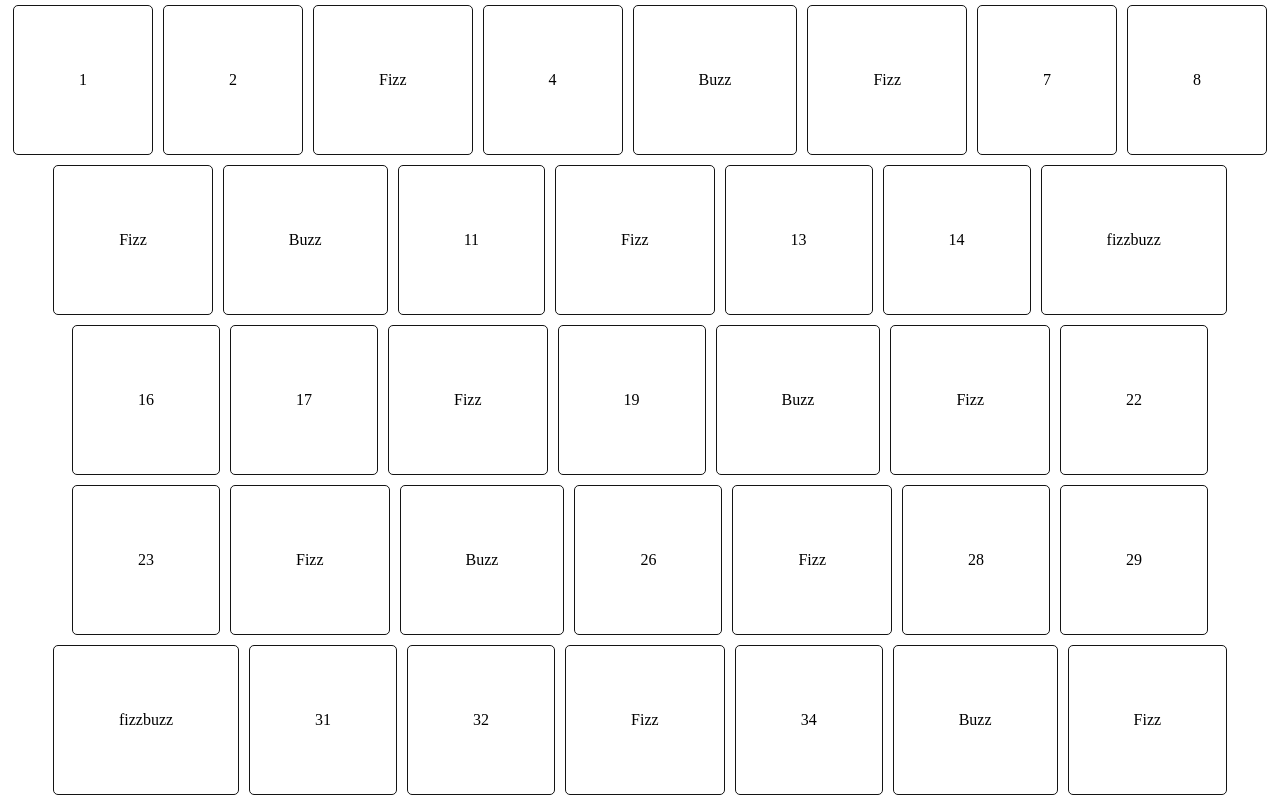
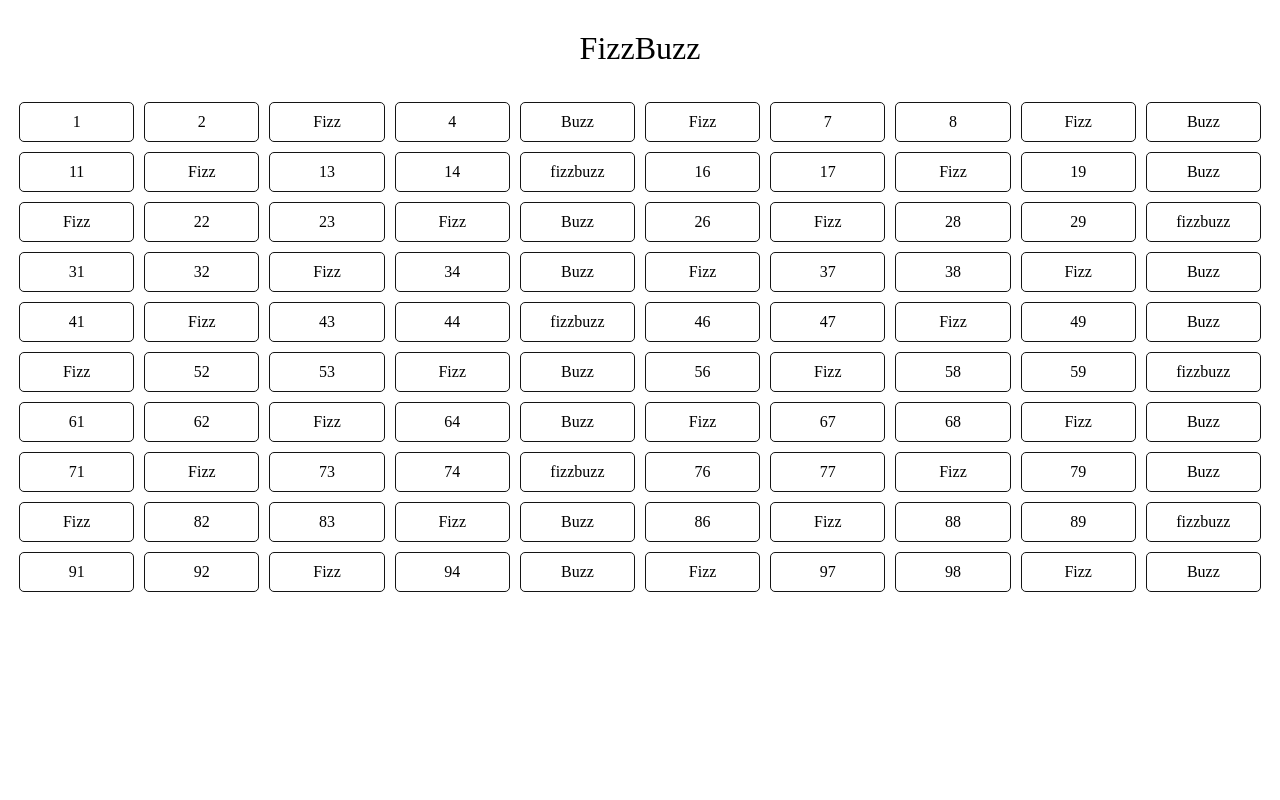
Before and after one commit to LivingtonMerello98/js-fizzbuzz, a plain HTML site: page index.html in a window 1280 px wide. Shown: the top 800 px of the page. Drawn offline with Linux system fonts and the light colour scheme.

Commit message:
[upd] Bonus 2 started

```diff
--- a/index.html
+++ b/index.html
@@ -7,6 +7,8 @@
     <title>FizzBuzz</title>
 </head>
 <body>
+    <!-- bonus2 -->
+    <div id="title"></div>
     <!-- bonus 1 -->
     <div id="container"></div>
     <script src="main.js"></script>
--- a/main.js
+++ b/main.js
@@ -1,7 +1,12 @@
 'use strict'
 
 console.log("sono correttamente collegato al doc.html")
-// Iterazione da 1 a 100
+
+//bonus2
+const title = document.getElementById('title');
+title.classList.add( 'text-center','fs-32','py-30');
+title.textContent="FizzBuzz";
+
 
 //bonus1
 function fizzBuzz(){
--- a/style.css
+++ b/style.css
@@ -13,8 +13,25 @@
 
 /*classe aggiunta in js*/
 .item{
+    text-align: center;
     margin: 5px;
-    padding: 65px;
+    padding: 10px;
+    width: 9%;
+    height: auto;
     border: 1px solid #141414;
     border-radius: 5px;
 }
+
+
+/*bonus 2*/
+.text-center{
+    text-align: center;
+}
+
+.fs-32{
+    font-size: 32px;
+}
+
+.py-30{
+    padding: 30px 0;
+}
```
Also changed, not shown: 1 other file.
